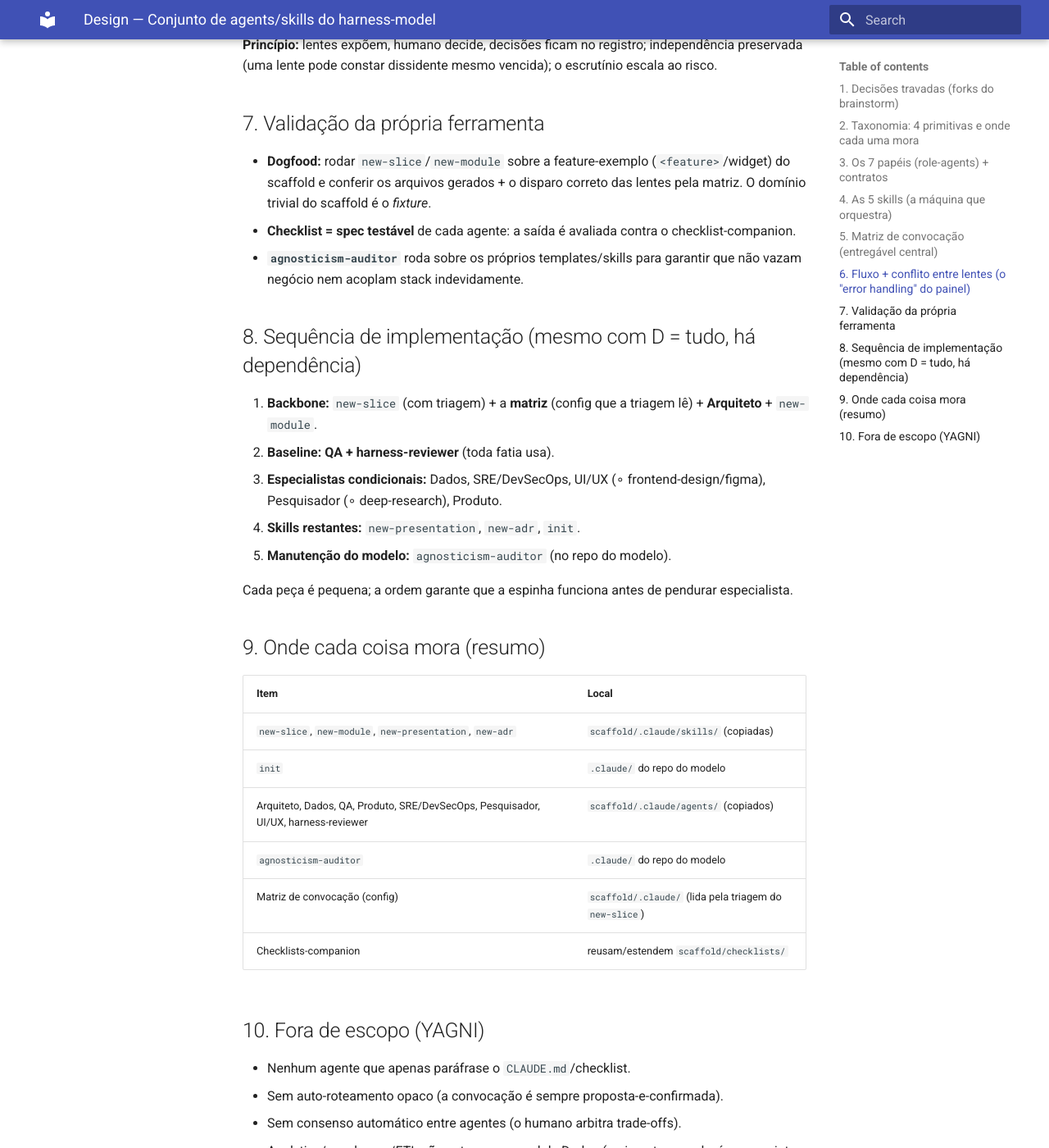
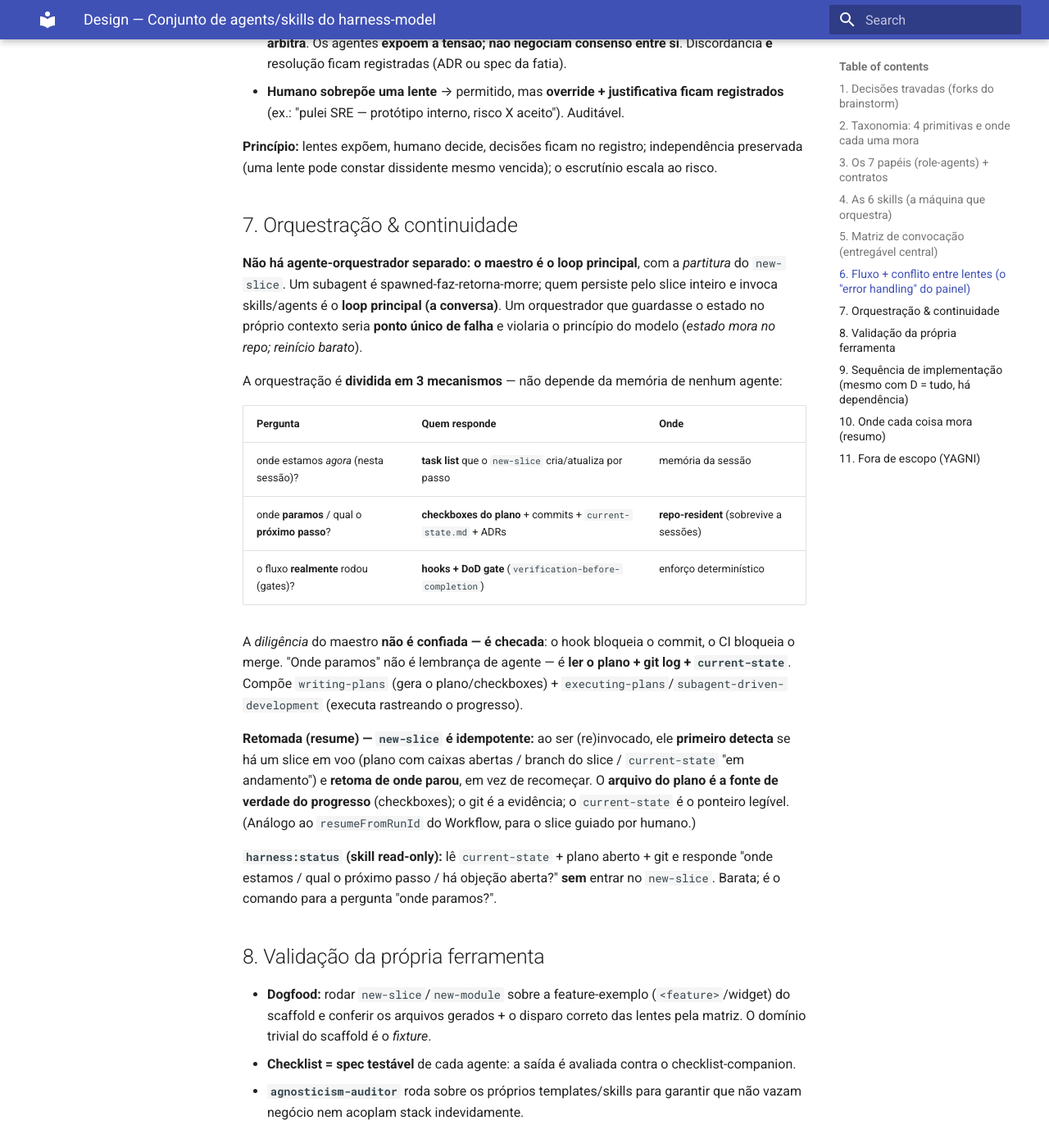
Before and after one commit to motenaiOH/harness, an MkDocs documentation site: the page built from docs/superpowers/specs/2026-06-27-harness-agents-skills-design.md, in a window 1280 px wide and 1400 px high, scrolled down 5775 px. Shown: the whole window at 82% size. Built offline with MkDocs 1.6.1 and Material for MkDocs 9.7.7, drawn with Linux system fonts in a browser that asks for light colours; some of the changed text lies outside the part shown.

Commit message:
docs(spec): adiciona orquestração & continuidade + skill harness:status
Esclarece quem orquestra: o loop principal (maestro) com a partitura do
new-slice; estado dividido em 3 mecanismos (task list na sessão; plano+git+
current-state repo-resident; hooks+DoD como garantia). new-slice idempotente
com passo 0 de RETOMADA. Nova 6ª skill read-only harness:status. Renumeração
das seções (7..11) + tabelas/sequência atualizadas.

Co-Authored-By: Claude Opus 4.8 (1M context) <noreply@anthropic.com>

````diff
--- a/docs/superpowers/specs/2026-06-27-harness-agents-skills-design.md
+++ b/docs/superpowers/specs/2026-06-27-harness-agents-skills-design.md
@@ -80,7 +80,7 @@ Forma: subagent + checklist-companion. Todos em `scaffold/.claude/agents/` salvo
 > é o **reviewer baseline** que roda junto do QA em toda mudança de código. Vive em
 > `scaffold/.claude/agents/`.
 
-## 4. As 5 skills (a máquina que orquestra)
+## 4. As 6 skills (a máquina que orquestra)
 
 Em `scaffold/.claude/skills/`, **exceto `init`** (no `.claude/` do repo do modelo — é a skill
 que *instancia* o modelo; não faz sentido morar dentro do que ela copia).
@@ -91,19 +91,22 @@ que *instancia* o modelo; não faz sentido morar dentro do que ela copia).
 | **`new-module`** *(maior gap)* | materializa as 4 camadas a partir dos READMEs de camada; liga composition root; gera contrato + esqueleto de teste | TDD | Dados (se data-significativo) |
 | **`new-presentation`** | scaffolda um novo adapter de borda (CLI/API pública/…) sobre use-cases existentes | — | UI/UX (se tem tela) |
 | **`new-adr`** | próximo ADR numerado do template + entra no nav do mkdocs | — | — |
+| **`status`** *(read-only)* | responde "onde paramos / próximo passo / há objeção aberta?" lendo `current-state` + plano aberto + git — **sem** entrar no `new-slice` | — | — |
 | **`init`** *(repo do modelo)* | bootstrap: copia scaffold, renomeia escopo, **Passo-0** (forma/NFR), purga proveniência, roda o guard anti-vazamento | — | Arquiteto; Pesquisador (se valida ideia) |
 
 **O passo de triagem dentro do `new-slice` (o coração):**
 
 ```
 new-slice
-  └─ 0. TRIAGEM (barata): lê {tipo de mudança × estágio × risco}
+  └─ 0. RETOMADA: detecta slice em voo (plano com caixas abertas / branch / current-state)
+         → retoma de onde parou; senão, começa novo (ver §7)
+  └─ 1. TRIAGEM (barata): lê {tipo de mudança × estágio × risco}
          → PROPÕE quais lentes acordar + porquê  →  humano confirma/ajusta
-  └─ 1. Produto (se convocado): corta a fatia + critérios de aceite
-  └─ 2. Arquiteto (se convocado): forma/NFR → ADR   [Pesquisador se precisa evidência]
-  └─ 3. Build: new-module / TDD       [Dados se migração/agregado; UI/UX se tela]
-  └─ 4. QA + harness-reviewer: rastreabilidade + revisão de código
-  └─ 5. DoD gate (verification-before-completion) → atualiza ADR + current-state
+  └─ 2. Produto (se convocado): corta a fatia + critérios de aceite
+  └─ 3. Arquiteto (se convocado): forma/NFR → ADR   [Pesquisador se precisa evidência]
+  └─ 4. Build: new-module / TDD       [Dados se migração/agregado; UI/UX se tela]
+  └─ 5. QA + harness-reviewer: rastreabilidade + revisão de código
+  └─ 6. DoD gate (verification-before-completion) → atualiza ADR + current-state
 ```
 
 Fatia trivial: a triagem propõe "nenhuma lente extra" e vai direto pro build + DoD.
@@ -157,7 +160,38 @@ o humano sobe a dose. Sempre é possível adicionar/remover uma lente antes de s
 **Princípio:** lentes expõem, humano decide, decisões ficam no registro; independência
 preservada (uma lente pode constar dissidente mesmo vencida); o escrutínio escala ao risco.
 
-## 7. Validação da própria ferramenta
+## 7. Orquestração & continuidade
+
+**Não há agente-orquestrador separado: o maestro é o loop principal**, com a *partitura* do
+`new-slice`. Um subagent é spawned-faz-retorna-morre; quem persiste pelo slice inteiro e invoca
+skills/agents é o **loop principal (a conversa)**. Um orquestrador que guardasse o estado no
+próprio contexto seria **ponto único de falha** e violaria o princípio do modelo (*estado mora no
+repo; reinício barato*).
+
+A orquestração é **dividida em 3 mecanismos** — não depende da memória de nenhum agente:
+
+| Pergunta | Quem responde | Onde |
+| --- | --- | --- |
+| onde estamos *agora* (nesta sessão)? | **task list** que o `new-slice` cria/atualiza por passo | memória da sessão |
+| onde **paramos** / qual o **próximo passo**? | **checkboxes do plano** + commits + `current-state.md` + ADRs | **repo-resident** (sobrevive a sessões) |
+| o fluxo **realmente** rodou (gates)? | **hooks + DoD gate** (`verification-before-completion`) | enforço determinístico |
+
+A *diligência* do maestro **não é confiada — é checada**: o hook bloqueia o commit, o CI bloqueia
+o merge. "Onde paramos" não é lembrança de agente — é **ler o plano + git log + `current-state`**.
+Compõe `writing-plans` (gera o plano/checkboxes) + `executing-plans`/`subagent-driven-development`
+(executa rastreando o progresso).
+
+**Retomada (resume) — `new-slice` é idempotente:** ao ser (re)invocado, ele **primeiro detecta**
+se há um slice em voo (plano com caixas abertas / branch do slice / `current-state` "em
+andamento") e **retoma de onde parou**, em vez de recomeçar. O **arquivo do plano é a fonte de
+verdade do progresso** (checkboxes); o git é a evidência; o `current-state` é o ponteiro legível.
+(Análogo ao `resumeFromRunId` do Workflow, para o slice guiado por humano.)
+
+**`harness:status` (skill read-only):** lê `current-state` + plano aberto + git e responde "onde
+estamos / qual o próximo passo / há objeção aberta?" **sem** entrar no `new-slice`. Barata; é o
+comando para a pergunta "onde paramos?".
+
+## 8. Validação da própria ferramenta
 
 - **Dogfood:** rodar `new-slice`/`new-module` sobre a feature-exemplo (`<feature>`/widget) do
   scaffold e conferir os arquivos gerados + o disparo correto das lentes pela matriz. O domínio
@@ -166,30 +200,30 @@ preservada (uma lente pode constar dissidente mesmo vencida); o escrutínio esca
 - **`agnosticism-auditor`** roda sobre os próprios templates/skills para garantir que não vazam
   negócio nem acoplam stack indevidamente.
 
-## 8. Sequência de implementação (mesmo com D = tudo, há dependência)
+## 9. Sequência de implementação (mesmo com D = tudo, há dependência)
 
-1. **Backbone:** `new-slice` (com triagem) + a **matriz** (config que a triagem lê) +
-   **Arquiteto** + `new-module`.
+1. **Backbone:** `new-slice` (com triagem **e retomada**) + a **matriz** (config que a triagem lê)
+   + **Arquiteto** + `new-module`.
 2. **Baseline:** **QA + harness-reviewer** (toda fatia usa).
 3. **Especialistas condicionais:** Dados, SRE/DevSecOps, UI/UX (∘ frontend-design/figma),
    Pesquisador (∘ deep-research), Produto.
-4. **Skills restantes:** `new-presentation`, `new-adr`, `init`.
+4. **Skills restantes:** `status`, `new-presentation`, `new-adr`, `init`.
 5. **Manutenção do modelo:** `agnosticism-auditor` (no repo do modelo).
 
 Cada peça é pequena; a ordem garante que a espinha funciona antes de pendurar especialista.
 
-## 9. Onde cada coisa mora (resumo)
+## 10. Onde cada coisa mora (resumo)
 
 | Item | Local |
 | --- | --- |
-| `new-slice`, `new-module`, `new-presentation`, `new-adr` | `scaffold/.claude/skills/` (copiadas) |
+| `new-slice`, `new-module`, `new-presentation`, `new-adr`, `status` | `scaffold/.claude/skills/` (copiadas) |
 | `init` | `.claude/` do repo do modelo |
 | Arquiteto, Dados, QA, Produto, SRE/DevSecOps, Pesquisador, UI/UX, harness-reviewer | `scaffold/.claude/agents/` (copiados) |
 | `agnosticism-auditor` | `.claude/` do repo do modelo |
 | Matriz de convocação (config) | `scaffold/.claude/` (lida pela triagem do `new-slice`) |
 | Checklists-companion | reusam/estendem `scaffold/checklists/` |
 
-## 10. Fora de escopo (YAGNI)
+## 11. Fora de escopo (YAGNI)
 
 - Nenhum agente que apenas paráfrase o `CLAUDE.md`/checklist.
 - Sem auto-roteamento opaco (a convocação é sempre proposta-e-confirmada).
````
